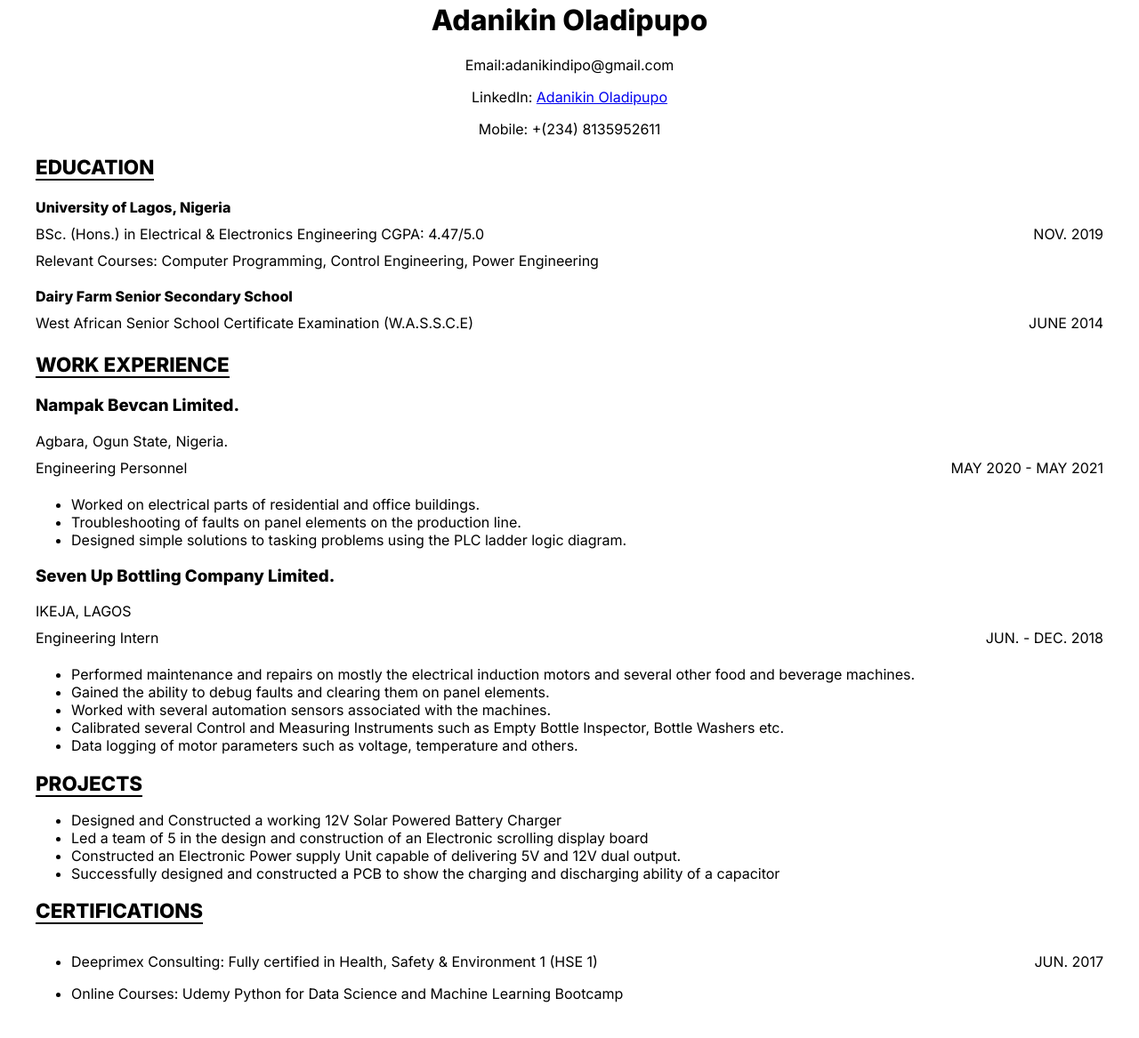
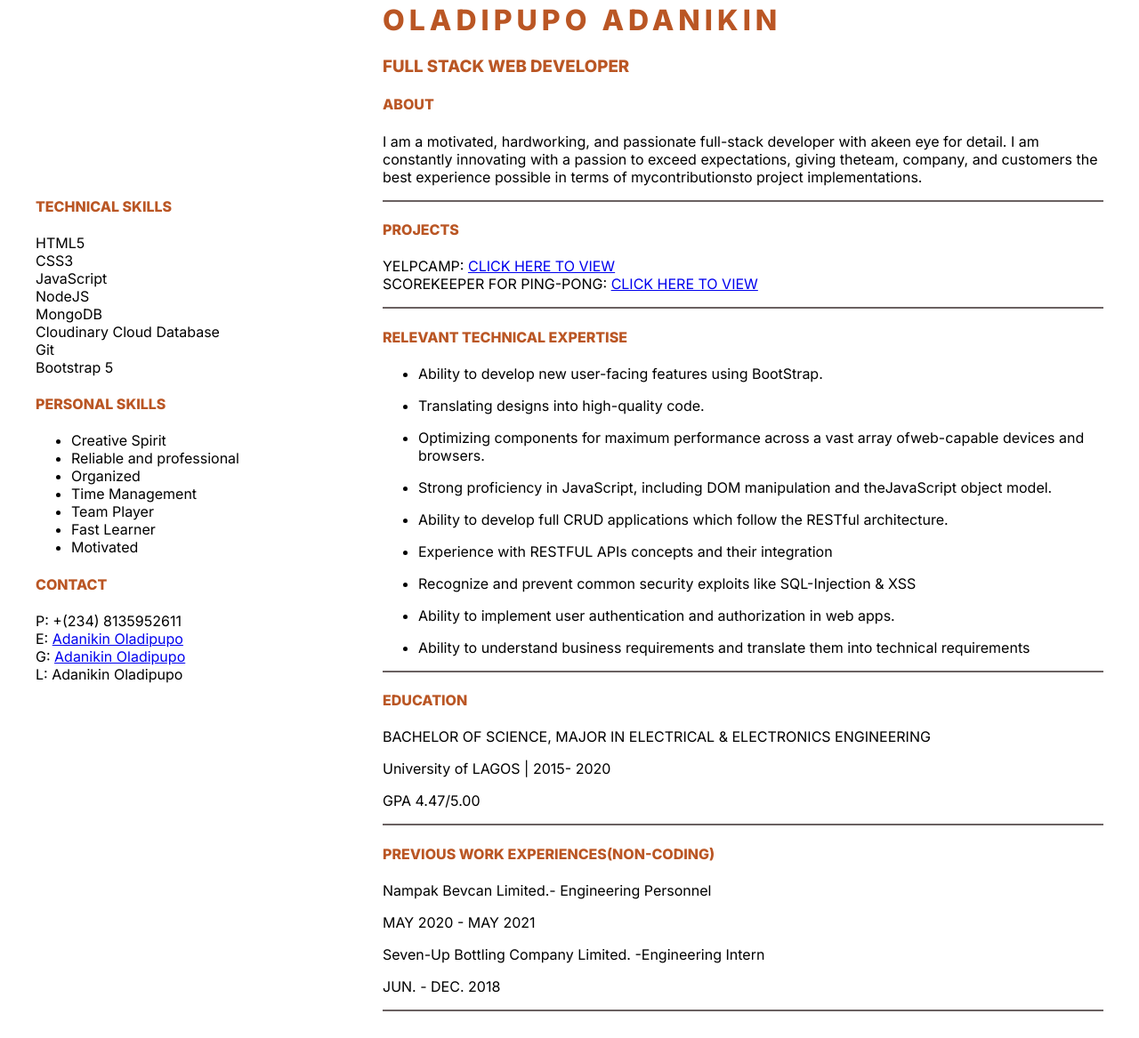
Before and after one commit to deeppsy/application-form-to-join-a-team, a plain HTML site: page index.html in a window 1280 px wide. Shown: the part 182-1349 px from the top of the page at 89% size. Drawn offline with nearby package versions, Linux system fonts and the light colour scheme.

Commit message:
edit for tech cv

```diff
--- a/index.html
+++ b/index.html
@@ -32,103 +32,125 @@
             </div>
         </div>
     </header>
-    <main class="wrapper details">
-        <h1 class="my-name">Adanikin Oladipupo</h1>
-
-        <div class="contact-details">
-            <div>
-                <p>Email:adanikindipo@gmail.com</p>
-            </div>
-
-            <div>
-                <p>LinkedIn: <a href="https://www.linkedin.com/in/adanikin-oladipupo-a680b5149"> Adanikin Oladipupo</a>
-                </p>
-            </div>
-
-            <div>
-                <p>Mobile: +(234) 8135952611</p>
-            </div>
-        </div>
-
-        <section class="education">
-            <h2>EDUCATION</h2>
-            <p class="school">University of Lagos, Nigeria</p>
-            <div class="items-with-date">
-                <p>BSc. (Hons.) in Electrical & Electronics Engineering CGPA: 4.47/5.0 </p>
-                <p> NOV. 2019 </p>
-            </div>
-            <p>Relevant Courses: Computer Programming, Control Engineering, Power Engineering</p>
-            <p class="school">Dairy Farm Senior Secondary School</p>
-            <div class="items-with-date">
-                <p>West African Senior School Certificate Examination (W.A.S.S.C.E) </p>
-                <p>JUNE 2014</p>
-            </div>
+    <main class="wrapper">
+        <div class="sidebar">
+            <section class="technical-details">
+                <h4>TECHNICAL SKILLS</h4>
+                <ul>
+                    <li>HTML5</li>
+                    <li>CSS3</li>
+                    <li>JavaScript</li>
+                    <li>NodeJS</li>
+                    <li>MongoDB</li>
+                    <li>Cloudinary Cloud Database</li>
+                    <li>Git</li>
+                    <li>Bootstrap 5</li>
+                </ul>
             </section>
 
-        <section class="work-experience">
-            <h2> WORK EXPERIENCE</h2>
-
-            <div class="company">
-                <h3>Nampak Bevcan Limited.</h3>
-                <p>Agbara, Ogun State, Nigeria.</p>
-                <div class="items-with-date">
-                    <p>Engineering Personnel</p>
-                    <p>MAY 2020 - MAY 2021</p>
-                </div>
+            <section class="personal-skills">
+                <h4>PERSONAL SKILLS</h4>
                 <ul>
-                    <li>Worked on electrical parts of residential and office buildings.</li>
-                    <li>Troubleshooting of faults on panel elements on the production line.</li>
-                    <li>Designed simple solutions to tasking problems using the PLC ladder logic diagram.</li>
-                </ul>
-            </div>
-            <div class="company">
-                <h3>Seven Up Bottling Company Limited.</h3>
-                <p>IKEJA, LAGOS</p>
-                <div class="items-with-date">
-                    <p>Engineering Intern </p>
-                    <p>JUN. - DEC. 2018</p>
-                </div>
-                <ul>
-                    <li>Performed maintenance and repairs on mostly the electrical induction motors and several other
-                        food and
-                        beverage machines.</li>
-                    <li>Gained the ability to debug faults and clearing them on panel elements.</li>
-                    <li>Worked with several automation sensors associated with the machines.</li>
-                    <li>Calibrated several Control and Measuring Instruments such as Empty Bottle Inspector, Bottle
-                        Washers
-                        etc.</li>
-                    <li>Data logging of motor parameters such as voltage, temperature and others.</li>
-                </ul>
-
-            </div>
-
-        </section>
-
-        <section class="projects">
-            <h2>PROJECTS</h2>
-            <ul>
-                <li>Designed and Constructed a working 12V Solar Powered Battery Charger</li>
-                <li>Led a team of 5 in the design and construction of an Electronic scrolling display board</li>
-                <li>Constructed an Electronic Power supply Unit capable of delivering 5V and 12V dual output.</li>
-                <li>Successfully designed and constructed a PCB to show the charging and discharging ability of a
-                    capacitor</li>
+                    <li>Creative Spirit</li>
+                    <li>Reliable and professional</li>
+                    <li>Organized</li>
+                    <li>Time Management</li>
+                    <li>Team Player</li>
+                    <li>Fast Learner</li>
+                    <li>Motivated</li>
                 </ul>
             </section>
-        <section class="certifications">
-            <h2>CERTIFICATIONS</h2>
+            <section class="contact">
+                <h4>CONTACT</h4>
                 <ul>
-                <li>
-                    <div class="items-with-date">
-                        <p>Deeprimex Consulting: Fully certified in Health, Safety & Environment 1 (HSE 1)</p>
-                        <p>JUN. 2017</p>
-                    </div>
+                    <li>P: +(234) 8135952611</li>
+                    <li>E: <a href="adanikindipo@gmail.com"> Adanikin
+                            Oladipupo</a></li>
+                    <li>G: <a href="https://github.com/deeppsy"> Adanikin
+                            Oladipupo</a></li>
+                    <li>L: <a href="https://www.linkedin.com/in/adanikin-oladipupo-a680b5149"></a>Adanikin Oladipupo
                     </li>
-                <li>Online Courses: Udemy Python for Data Science and Machine Learning Bootcamp</li>
+
                 </ul>
             </section>
 
 
 
+        </div>
+        <div class="mainpage">
+            <h1 class="my-name">Oladipupo Adanikin</h1>
+            <h3>FULL STACK WEB DEVELOPER</h2>
+                <section class="about">
+
+                    <h4>ABOUT</h4>
+                    <p>I am a motivated, hardworking, and passionate full-stack developer with akeen eye for detail.
+                        I am constantly innovating with a passion to exceed expectations, giving theteam, company, and
+                        customers the best experience possible in terms of mycontributionsto project implementations.
+                    </p>
+                </section>
+
+                <section class="projects">
+                    <h4>PROJECTS</h4>
+                    <ul>
+                        <li>YELPCAMP: <a href="https://arcane-reef-66334.herokuapp.com/">CLICK HERE TO VIEW</a></li>
+                        <li>SCOREKEEPER FOR PING-PONG: <a href="https://arcane-reef-66334.herokuapp.com/">CLICK HERE TO
+                                VIEW</a></li>
+                    </ul>
+                </section>
+
+                <section class="relevant-technical-expertise">
+                    <h4>RELEVANT TECHNICAL EXPERTISE</h4>
+                    <ul>
+                        <li>
+                            <p>Ability to develop new user-facing features using BootStrap.</p>
+                        </li>
+                        <li>
+                            <p>Translating designs into high-quality code.</p>
+                        </li>
+                        <li>
+                            <p>Optimizing components for maximum performance across a vast array ofweb-capable devices
+                                and browsers.</p>
+                        </li>
+                        <li>
+                            <p>Strong proficiency in JavaScript, including DOM manipulation and theJavaScript object
+                                model.</p>
+                        </li>
+                        <li>
+                            <p>Ability to develop full CRUD applications which follow the RESTful architecture.</p>
+                        </li>
+                        <li>
+                            <p>Experience with RESTFUL APIs concepts and their integration</p>
+                        </li>
+                        <li>
+                            <p>Recognize and prevent common security exploits like SQL-Injection & XSS</p>
+                        </li>
+                        <li>
+                            <p>Ability to implement user authentication and authorization in web apps.</p>
+                        </li>
+                        <li>
+                            <p>Ability to understand business requirements and translate them into technical
+                                requirements</p>
+                        </li>
+                    </ul>
+                </section>
+                <section class="education">
+                    <h4>EDUCATION</h4>
+                    <p>BACHELOR OF SCIENCE, MAJOR IN ELECTRICAL & ELECTRONICS ENGINEERING</p>
+                    <p>University of LAGOS | 2015- 2020</p>
+                    <p>GPA 4.47/5.00</p>
+                </section>
+                <section class="prev-work-exp">
+                    <h4>PREVIOUS WORK EXPERIENCES(NON-CODING)</h4>
+                    <div class="company">
+                        <p class="company-name">Nampak Bevcan Limited.- Engineering Personnel</p>
+                        <p class="company-date">MAY 2020 - MAY 2021</p>
+                    </div>
+                    <div class="company">
+                        <p class="company-name">Seven-Up Bottling Company Limited. -Engineering Intern</p>
+                        <p class="company-date">JUN. - DEC. 2018</p>
+                    </div>
+                </section>
+        </div>
     </main>
 
 
--- a/style.css
+++ b/style.css
@@ -18,38 +18,42 @@ header img {
   height: auto;
 }
 
-.my-name {
-  text-align: center;
+main {
+  display: flex;
 }
-.contact-details {
-  text-align: center;
+main > *:nth-child(1) {
+  flex: 1 1 30%;
+  margin-top: 219px;
+}
+main > *:nth-child(2) {
+  flex: 1 1 65%;
 }
 
-.items-with-date p {
-  display: inline-block;
+h1.my-name {
+  text-transform: uppercase;
+  letter-spacing: 5px;
+}
+main h1,
+main h2,
+main h3,
+main h4,
+main h5,
+main h6 {
+  color: #ba5624;
 }
 
-.items-with-date {
-  display: flex;
-  flex-direction: row;
-  justify-content: space-between;
+.mainpage section {
+  border-bottom: 2px solid rgb(106, 97, 97);
 }
 
-h2 {
-  border-bottom: 2px solid black;
-  width: max-content;
-  margin-bottom: 2px;
+.technical-details li,
+.contact li,
+.projects li {
+  list-style: none;
 }
 
-.education .school {
-  font-weight: 800;
-  margin-top: 20px;
+.technical-details ul,
+.contact ul,
+.projects ul {
+  padding-left: 0;
 }
-.education p,
-.company p {
-  margin: 5px 0;
-}
-
-section > h2 {
-  font-size: 1.4em;
-}
```
Lines whose indentation alone changed are shown as unchanged.
